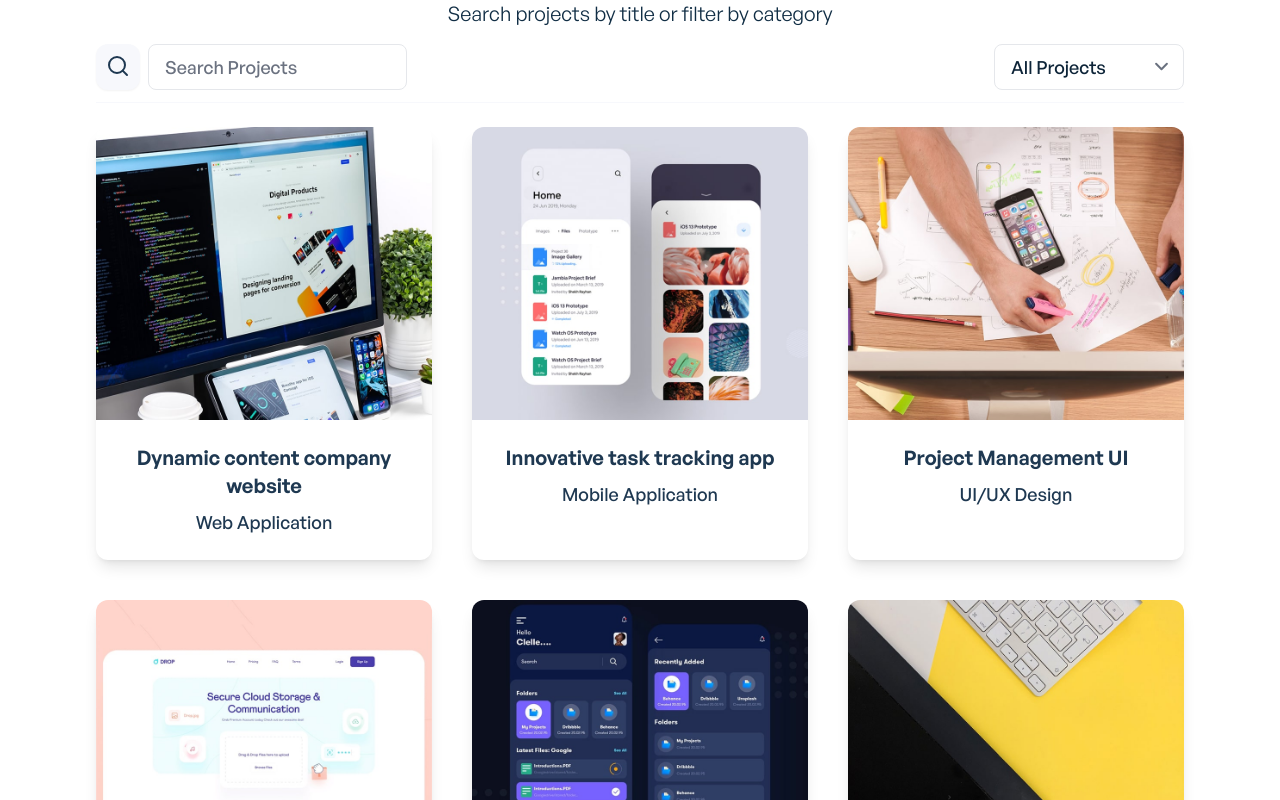
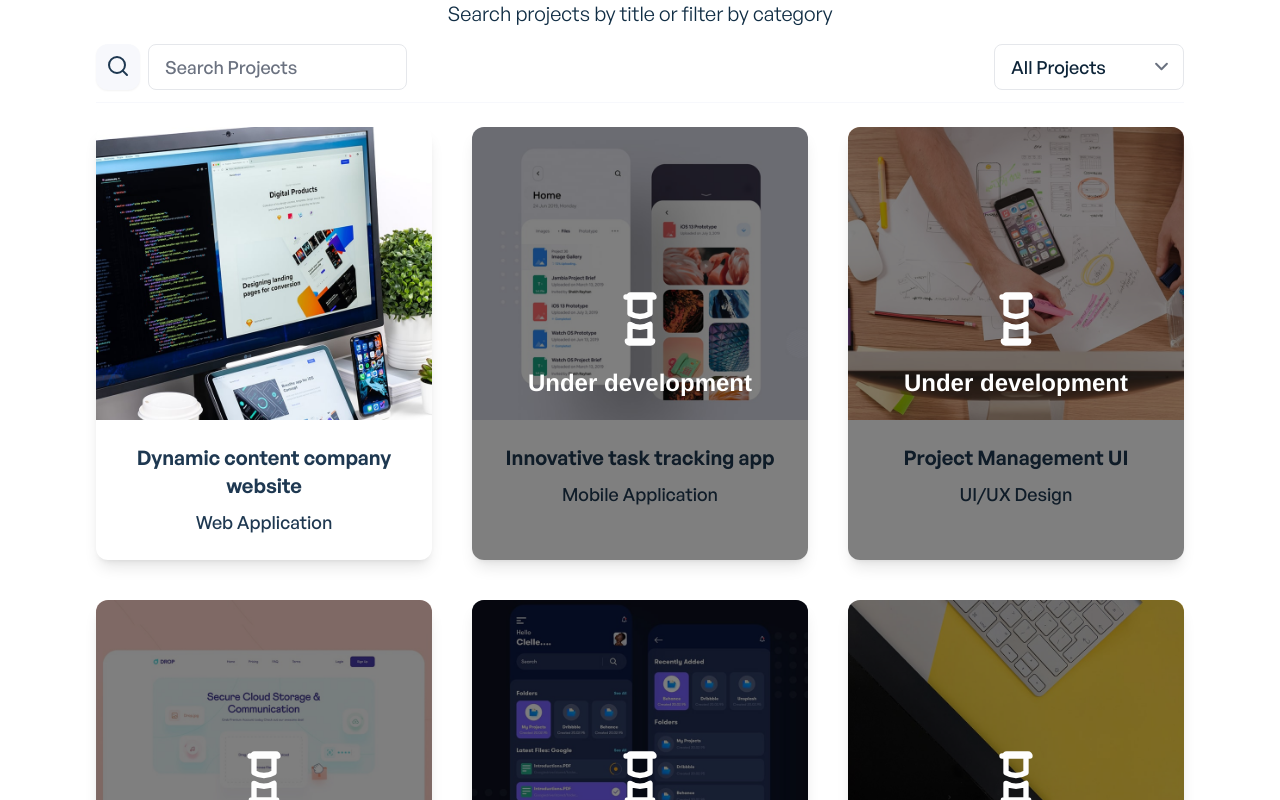
Before and after one commit to Amado-Alpha/myportfolio, a Vue app: page / in a window 1280 px wide. Shown: the part 980-1780 px from the top of the page. Built offline with nearby package versions, Linux system fonts and the light colour scheme; what vue-backtotop would draw is missing.

Commit message:
Project under development notification

```diff
--- a/src/components/projects/ProjectCard.vue
+++ b/src/components/projects/ProjectCard.vue
@@ -1,7 +1,7 @@
 <template>
 
 	<router-link :to="{ name: 'project-details', params: { id: project.id } }"
-		class="project-slide rounded-xl shadow-lg hover:shadow-xl cursor-pointer mb-10 sm:mb-0 bg-secondary-light dark:bg-ternary-dark"
+		class="project-slide relative rounded-xl shadow-lg hover:shadow-xl cursor-pointer mb-10 sm:mb-0 bg-secondary-light dark:bg-ternary-dark"
 		aria-label="Single Project" ref="">
 		<div>
 			<img :src="project.img" :alt="project.title" class="rounded-t-xl border-none" />
@@ -12,6 +12,16 @@
 			</p>
 			<span class="font-general-medium text-lg text-ternary-dark dark:text-ternary-light">{{ project.category
 				}}</span>
+		</div>
+		<!-- Conditionally display the 'Under Development' banner if the project isn't ready -->
+		<div v-if="project.status != 'done'"
+			class="absolute inset-0 bg-black bg-opacity-50 flex flex-col justify-center items-center rounded-xl">
+			<svg xmlns="http://www.w3.org/2000/svg" class="h-16 w-16 text-white animate-pulse mb-4" fill="none"
+				viewBox="0 0 24 24" stroke="currentColor">
+				<path stroke-linecap="round" stroke-linejoin="round" stroke-width="2"
+					d="M6.75 3.75h10.5m-9 16.5h7.5m-8.5 0a.75.75 0 00.75.75h8a.75.75 0 00.75-.75m-9-16.5a.75.75 0 01.75-.75h8a.75.75 0 01.75.75m-9 16.5V14a7.5 7.5 0 007.5 0v6.25m-7.5-16.5V10a7.5 7.5 0 007.5 0V3.75" />
+			</svg>
+			<span class="text-white text-2xl font-bold">Under development</span>
 		</div>
 	</router-link>
 
@@ -63,4 +73,5 @@ onMounted(() => {
 
 </script>
 
-<style lang="scss" scoped></style>
+
+<style scoped></style>
```
